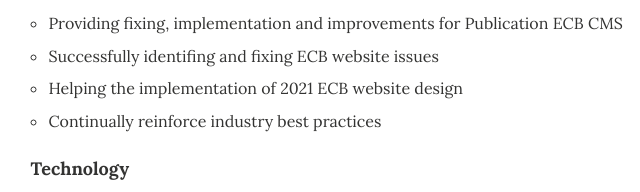
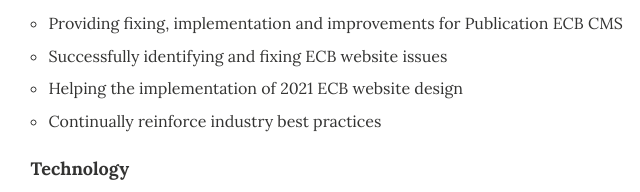
Before and after one commit to davileichs/curriculum, a plain HTML site: page index.html in a window 1280 px wide. Shown: the part 810-1002 px from the top of the page, 453-1093 px from the left. Drawn offline with nearby package versions, Linux system fonts and the light colour scheme; a web font is replaced by a local one.

Commit message:
Update index.html

```diff
--- a/index.html
+++ b/index.html
@@ -52,7 +52,7 @@
                 <br />
                 <ul class="description-job">
                   <li>Providing fixing, implementation and  improvements for Publication ECB CMS</li>
-                  <li>Successfully identifing and fixing ECB website issues</li>
+                  <li>Successfully identifying and fixing ECB website issues</li>
                   <li>Helping the implementation of 2021 ECB website design</li>
                   <li>Continually reinforce industry best practices</li>
                 </ul>
```
